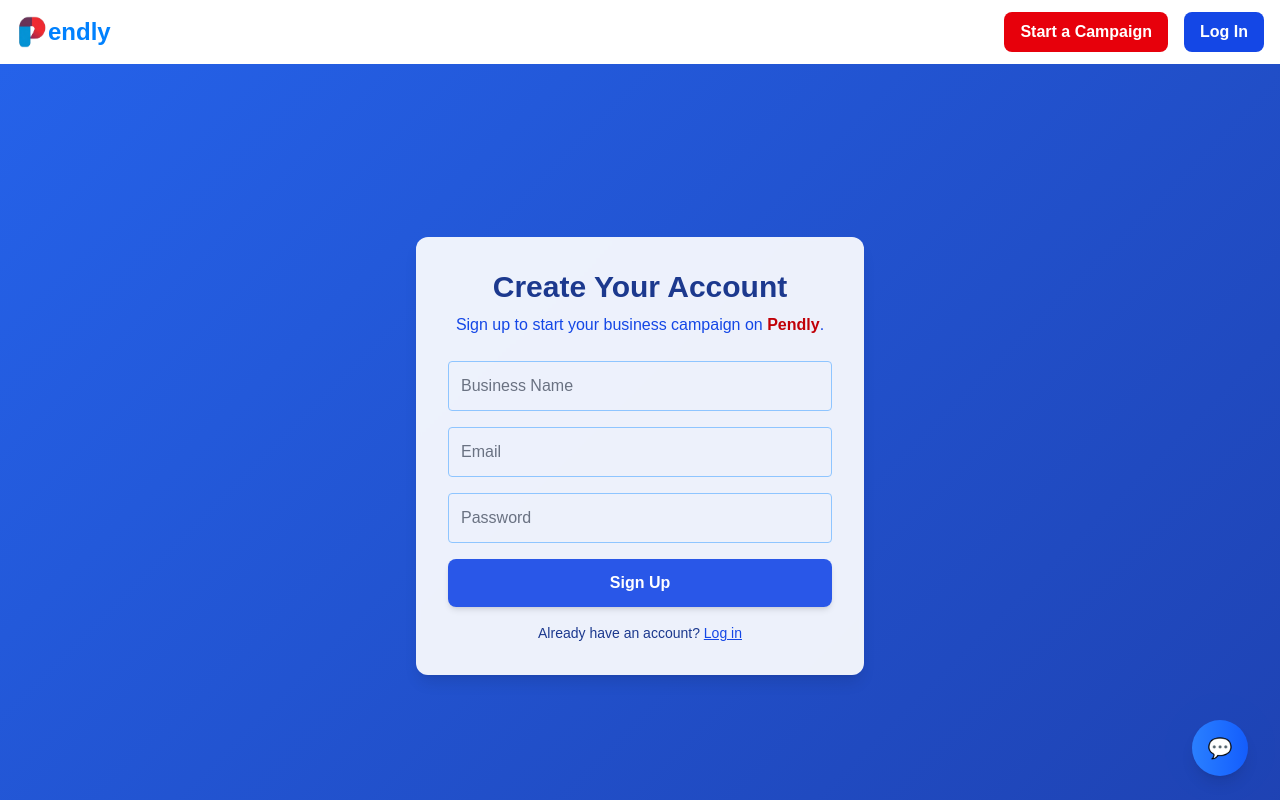
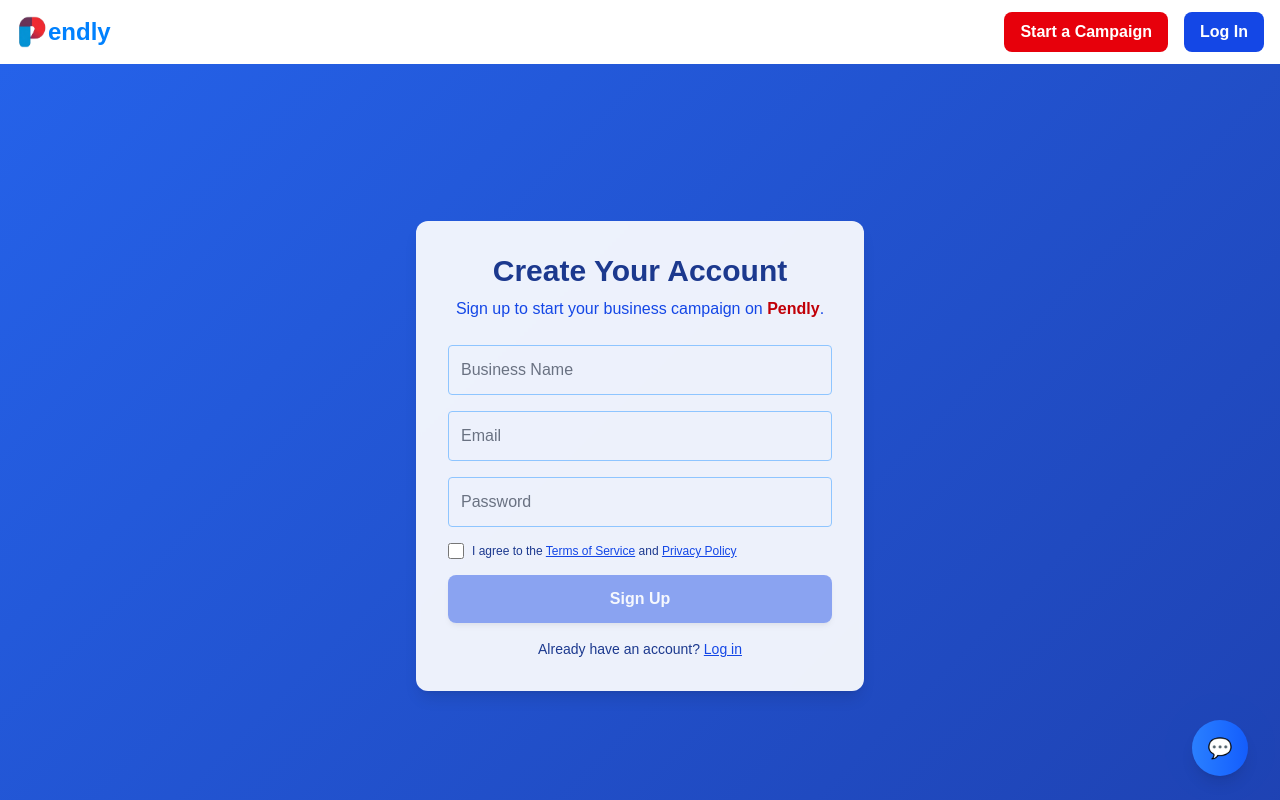
Before and after one commit to GhalyCorp/pendly, a Next.js app: page /signup in a window 1280 px wide. Shown: the top 800 px of the page. Built offline with nearby package versions, Linux system fonts and the light colour scheme; no server answers.

Commit message:
Add blue background to body and reduce content margins for better coverage

```diff
--- a/src/app/signup/page.tsx
+++ b/src/app/signup/page.tsx
@@ -12,6 +12,7 @@
   const [businessName, setBusinessName] = useState('');
   const [error, setError] = useState('');
   const [loading, setLoading] = useState(false);
+  const [agreed, setAgreed] = useState(false);
   const router = useRouter();
 
   const handleSignup = async (e: React.FormEvent) => {
@@ -73,10 +74,23 @@
             className="w-full border border-blue-300 rounded p-3 focus:outline-none focus:ring-2 focus:ring-blue-500 text-gray-900 placeholder-gray-500"
             required
           />
+          <div className="flex items-center space-x-2">
+            <input
+              type="checkbox"
+              id="agree"
+              checked={agreed}
+              onChange={e => setAgreed(e.target.checked)}
+              required
+              className="accent-blue-700 w-4 h-4"
+            />
+            <label htmlFor="agree" className="text-xs text-blue-900 select-none">
+              I agree to the <a href="/terms-of-service" className="text-blue-700 underline" target="_blank" rel="noopener noreferrer">Terms of Service</a> and <a href="/privacy-policy" className="text-blue-700 underline" target="_blank" rel="noopener noreferrer">Privacy Policy</a>
+            </label>
+          </div>
           {error && <p className="text-red-600 text-center">{error}</p>}
           <button
             type="submit"
-            disabled={loading}
+            disabled={loading || !agreed}
             className="w-full px-4 py-3 bg-blue-700/90 text-white rounded-lg font-bold hover:bg-blue-800/90 shadow-md transition disabled:opacity-50"
           >
             {loading ? 'Creating Account...' : 'Sign Up'}
```
